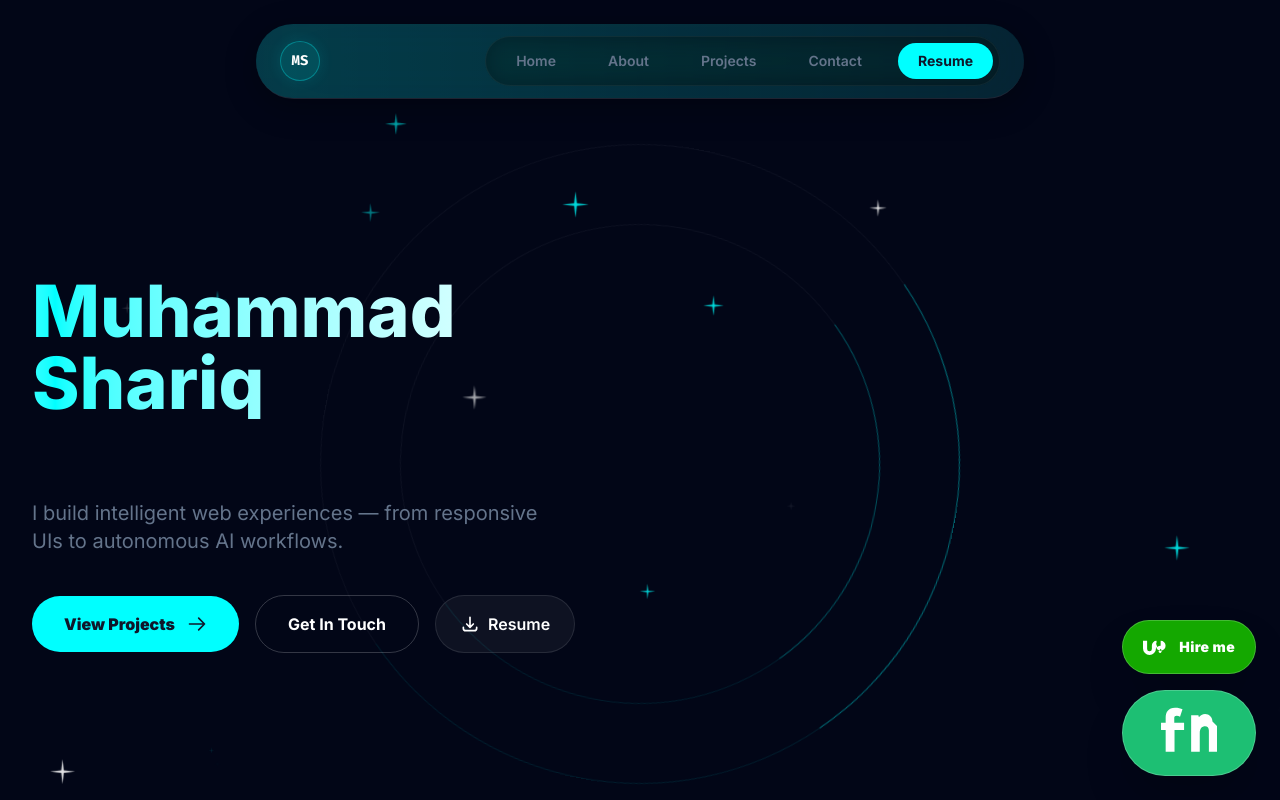
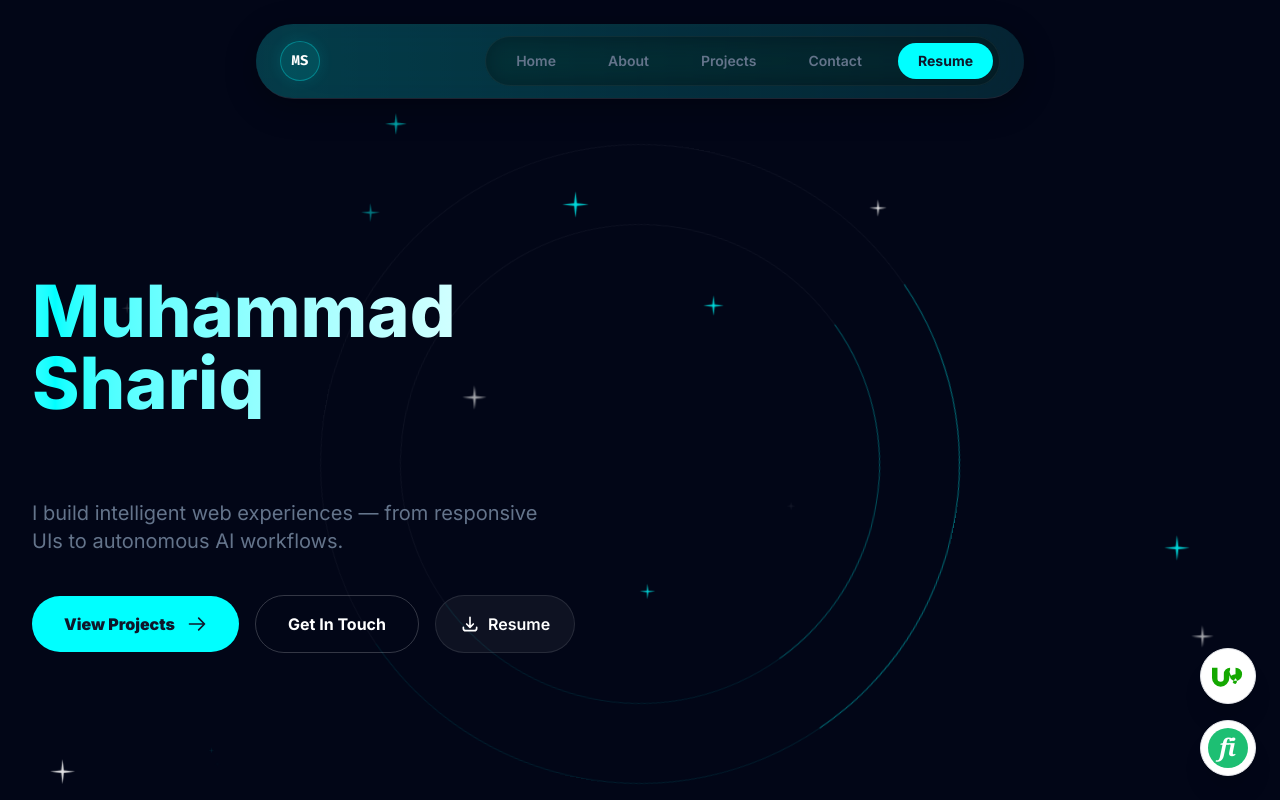
Before and after one commit to shariq001/Portfolio, a Next.js app: page / in a window 1280 px wide. Shown: the top 800 px of the page. Built offline with nearby package versions, Linux system fonts and the light colour scheme.

Commit message:
style: redesign freelance buttons to mimic authentic app icons

```diff
--- a/components/FreelanceButtons.tsx
+++ b/components/FreelanceButtons.tsx
@@ -7,14 +7,13 @@ export default function FreelanceButtons() {
         href="https://www.upwork.com/freelancers/~01d1e47120d0918186?mp_source=share"
         target="_blank"
         rel="noopener noreferrer"
-        className="group flex items-center justify-center gap-3 px-5 py-3.5 rounded-full bg-[#14a800] text-white hover:bg-[#108a00] hover:-translate-y-1 hover:scale-105 hover:shadow-[0_10px_30px_rgba(20,168,0,0.4)] transition-all duration-300 shadow-2xl border border-white/20 backdrop-blur-sm"
+        className="group flex items-center justify-center w-14 h-14 rounded-full bg-white hover:bg-gray-50 hover:-translate-y-1 hover:scale-110 hover:shadow-[0_10px_30px_rgba(20,168,0,0.3)] transition-all duration-300 shadow-xl border border-gray-200"
         title="Hire me on Upwork"
       >
-        <svg role="img" viewBox="0 0 24 24" className="w-6 h-6 fill-current" xmlns="http://www.w3.org/2000/svg">
+        <svg role="img" viewBox="0 0 24 24" className="w-8 h-8 fill-[#14a800]" xmlns="http://www.w3.org/2000/svg">
           <title>Upwork</title>
           <path d="M17.65 10.63a4.91 4.91 0 0 0-3.32 1.25 15.35 15.35 0 0 1-1.22-3.14l.05-.1A4.77 4.77 0 0 0 13.56 5.8 4.67 4.67 0 0 0 8.87 10.5v3.42a2.38 2.38 0 0 1-2.38 2.38 2.38 2.38 0 0 1-2.38-2.38V5.86H0v7.64a6.49 6.49 0 0 0 6.49 6.49 6.49 6.49 0 0 0 6.49-6.49v-2.08a17.29 17.29 0 0 0 1.2 2.76 4.9 4.9 0 0 0 3.47 1.45 4.93 4.93 0 0 0 4.93-4.93 4.92 4.92 0 0 0-4.93-4.92zM17.65 18a2.53 2.53 0 0 1-2.19-1.24c.73-.85 1.4-1.89 2.05-3a2.53 2.53 0 0 1 .14 4.24z"/>
         </svg>
-        <span className="hidden sm:inline font-black tracking-wide text-sm whitespace-nowrap">Hire me</span>
       </a>
 
       {/* Fiverr Button */}
@@ -22,13 +21,12 @@ export default function FreelanceButtons() {
         href="https://www.fiverr.com/s/Q7ZKKVw"
         target="_blank"
         rel="noopener noreferrer"
-        className="group flex items-center justify-center gap-3 px-5 py-3.5 rounded-full bg-[#1dbf73] text-white hover:bg-[#19a463] hover:-translate-y-1 hover:scale-105 hover:shadow-[0_10px_30px_rgba(29,191,115,0.4)] transition-all duration-300 shadow-2xl border border-white/20 backdrop-blur-sm"
+        className="group flex items-center justify-center w-14 h-14 rounded-full bg-white hover:bg-gray-50 hover:-translate-y-1 hover:scale-110 hover:shadow-[0_10px_30px_rgba(29,191,115,0.3)] transition-all duration-300 shadow-xl border border-gray-200"
         title="Hire me on Fiverr"
       >
-        <svg role="img" viewBox="0 0 24 24" className="w-14 h-auto fill-current" xmlns="http://www.w3.org/2000/svg">
-          <title>Fiverr</title>
-          <path d="M22.052 7.042c0-1.821-1.396-3.23-3.155-3.23-1.077 0-2.073.535-2.651 1.401l-.226-.814H12.92v15.65h3.693v-8.086c0-2.02 1.055-2.859 2.274-2.859.98 0 1.637.587 1.637 1.835v9.11h3.673v-9.522c0-.525-.052-1.018-.145-1.485zm-14.156 3.65h-2.1v9.356H2v-9.356H.014V7.558H2v-2.11c0-2.31 1.15-4.22 4.02-4.22 1.341 0 2.473.284 3.19.64l-1.056 3.118c-.415-.19-.887-.333-1.415-.333-.943 0-1.057.436-1.057 1.018v1.886h4.215v3.135h-2.003v.001z"/>
-        </svg>
+        <div className="flex items-center justify-center bg-[#1dbf73] w-10 h-10 rounded-full">
+          <span className="text-white font-serif font-black italic text-2xl pr-0.5 pb-0.5 leading-none tracking-tighter">fi</span>
+        </div>
       </a>
 
     </div>
```
